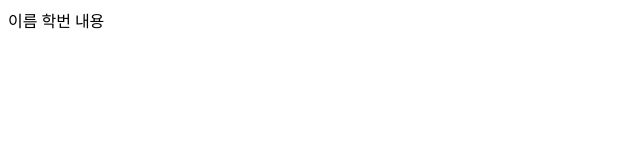
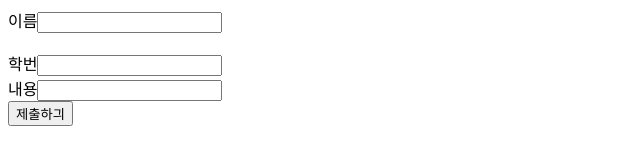
Before and after one commit to Haeingg/OCHUNGWONN, a plain HTML site: page petition.html in a window 1280 px wide. Shown: the whole page, without its empty margins (0-640 px from the left). Drawn offline with Linux system fonts and the light colour scheme.

Commit message:
9/1
서버는 없는데 서버에 올릴 수 있는 버튼이랑 내용입력할 수 있는 text를 쳐 넣었다. 민수가 제발 정신차리고 DB공부는 빡세니깐 같이 해주면 좋겠다.

```diff
--- a/petition.html
+++ b/petition.html
@@ -9,9 +9,14 @@
 </head>
 
 <body>
-이름
-학번
-내용
+
+
+    <form action="여기는 전송할 서버자리">
+        이름<input type="text"></form><br>
+        학번<input type="text"></form><br>
+        내용<input type="text"></form><br>
+        <input type='submit' value="제출하긔">
+    </form>
 
 
 </body>
```
Also changed, not shown: OCHUNGWONN.css (added).
